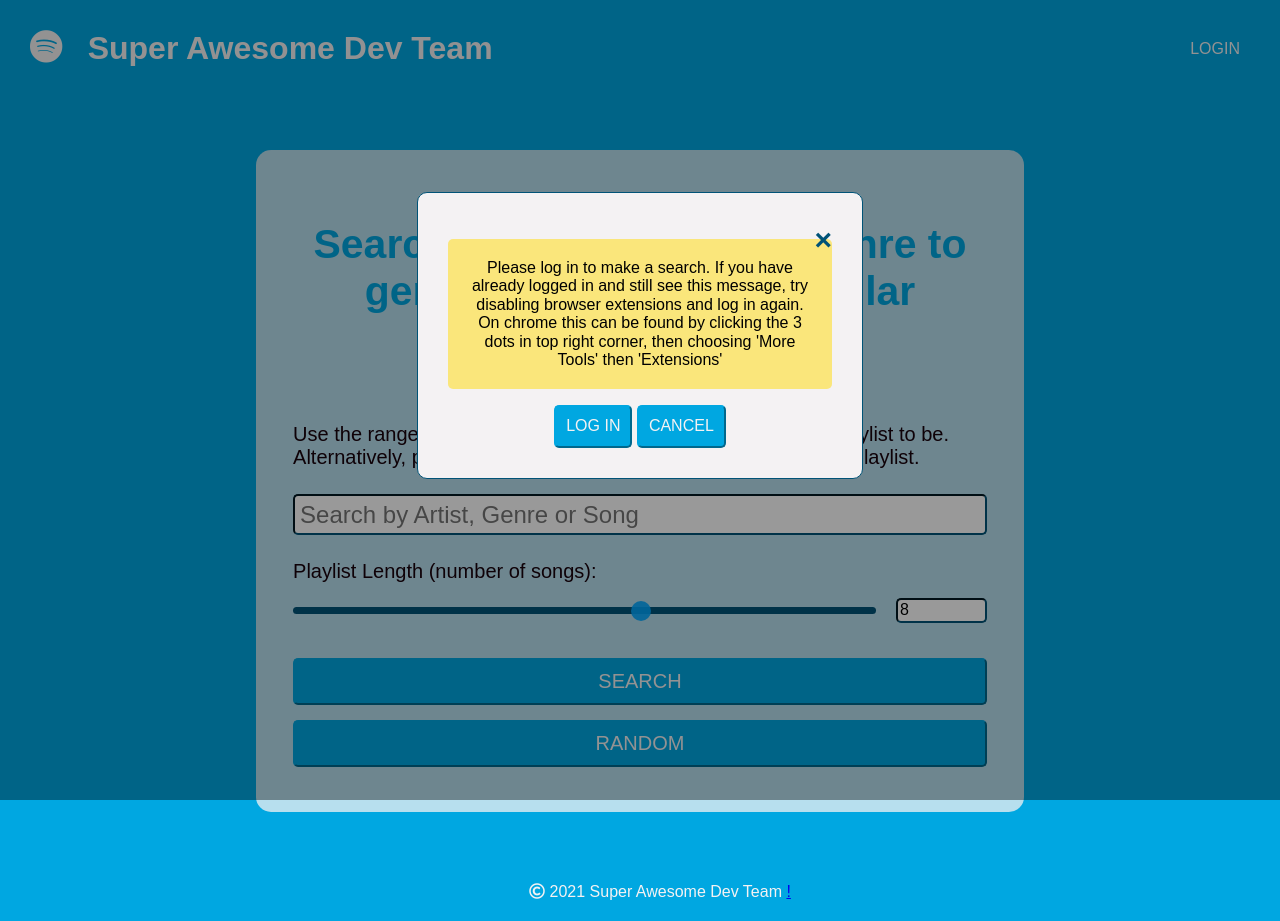
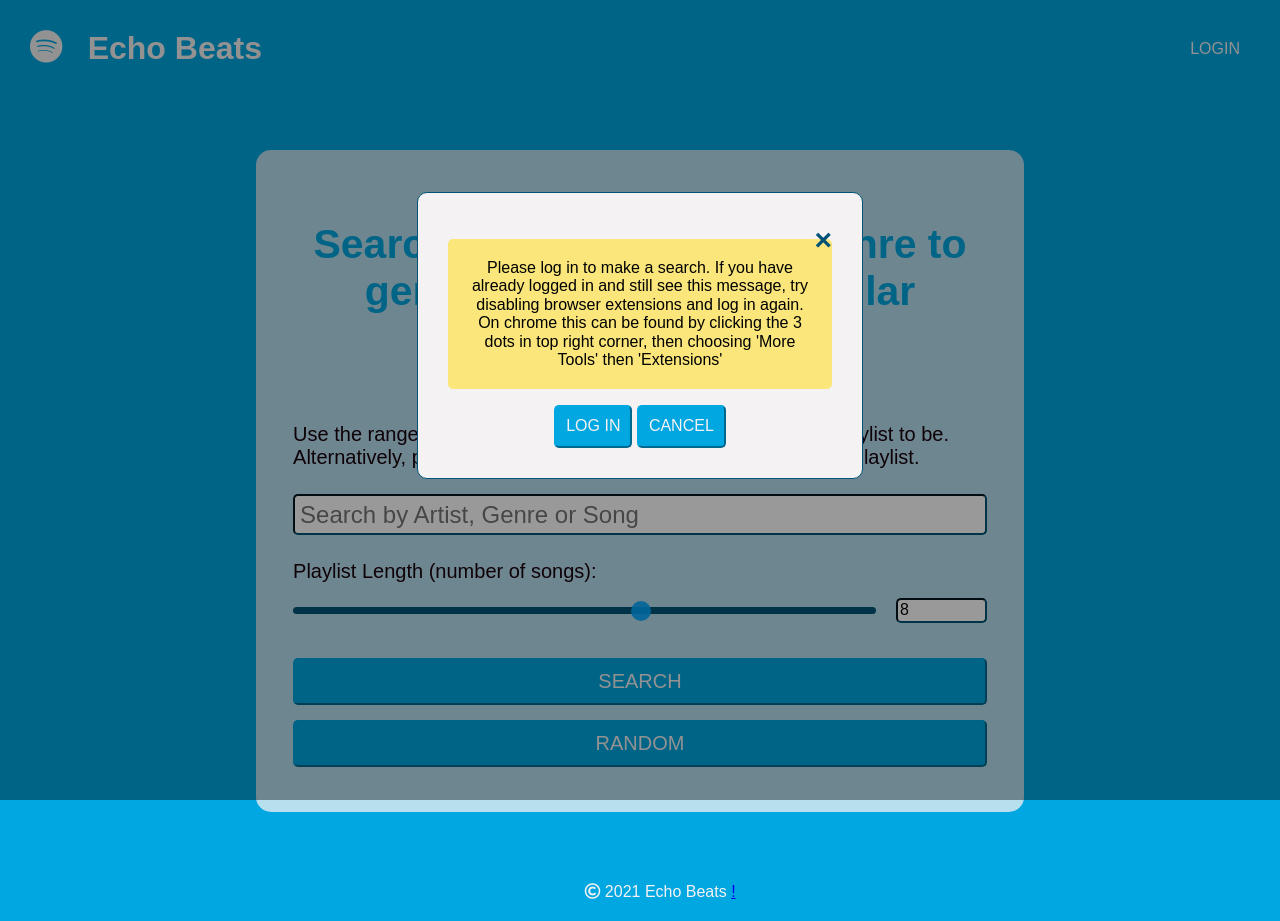
Before and after one commit to lauren-briggs/webdevawesometeam, a plain HTML site: page index.html in a window 1280 px wide. Shown: the top 921 px of the page. Drawn offline with nearby package versions, Linux system fonts and the light colour scheme; a web font is replaced by a local one.

Commit message:
Added name of site

```diff
--- a/index.html
+++ b/index.html
@@ -19,7 +19,7 @@
     <div id="headerContainer">
       <h1 class="headerTextDisplay">
         <i class="fab fa-spotify"></i> &nbsp;
-        Super Awesome Dev Team
+        Echo Beats
       </h1>
       <a id="loginButton" class="headerTextDisplay" href="#">Login</a>
     </div>
@@ -72,7 +72,7 @@
 
 
   <footer><i class="far fa-copyright"></i>
-    2021 Super Awesome Dev Team
+    2021 Echo Beats
     <a href="./results.html">!</a>
   </footer>
   <script src="./assets/javaScript/javaScript.js"></script>
```
Also changed, not shown: results.html (+2 -2 lines).
